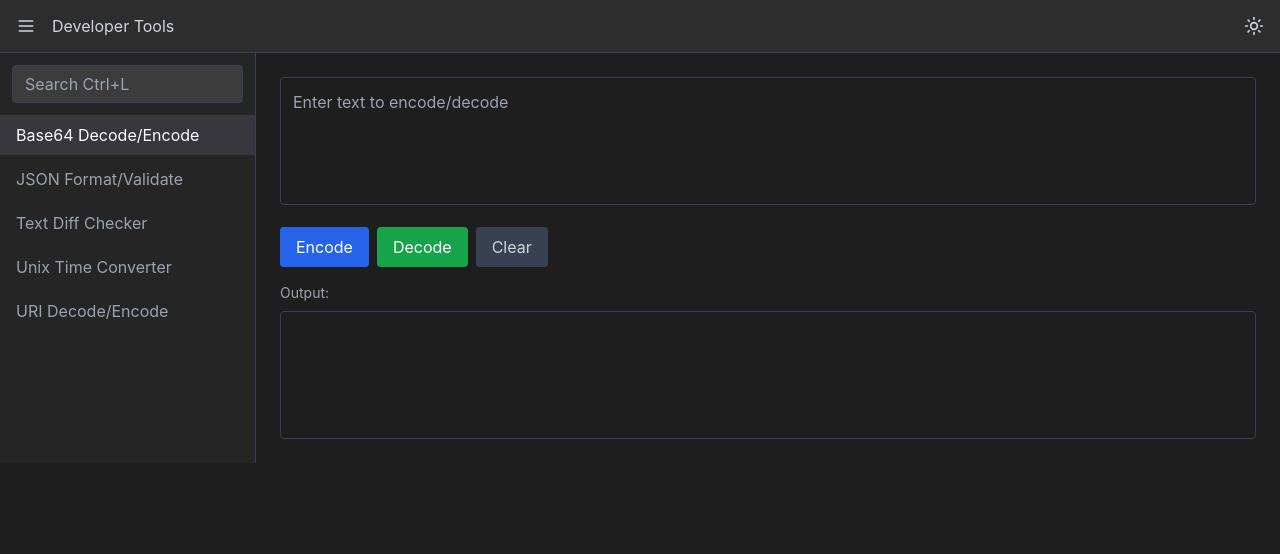
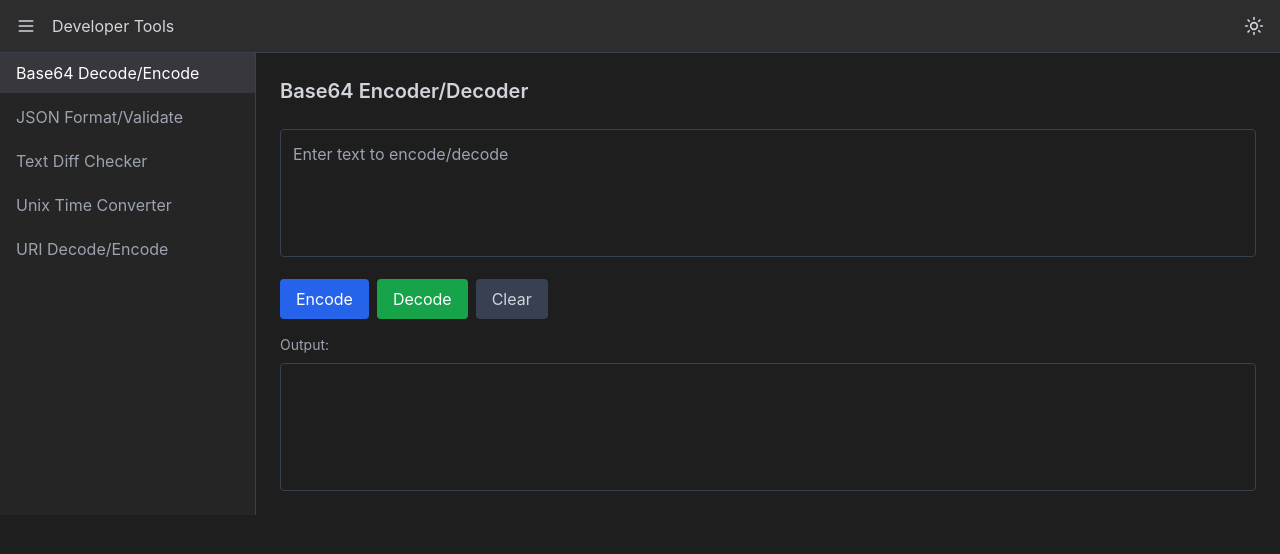
Before and after one commit to andreaiacono/dev-toolbox, a React (Create React App) app: page / in a window 1280 px wide. Shown: the top 554 px of the page. Built offline with nearby package versions, Linux system fonts and the light colour scheme.

Commit message:
minor UI fixes

```diff
--- a/src/App.jsx
+++ b/src/App.jsx
@@ -48,13 +48,6 @@ const App = () => {
           {/* Sidebar */}
           {isSidebarOpen && (
             <div className="w-64 bg-gray-50 dark:bg-[#252526] border-r border-gray-200 dark:border-gray-700 transition-colors">
-              <div className="p-3">
-                <input
-                  type="text"
-                  placeholder="Search Ctrl+L"
-                  className="w-full bg-gray-100 dark:bg-[#3c3c3c] text-gray-900 dark:text-gray-300 px-3 py-1.5 rounded border border-gray-300 dark:border-gray-700 focus:outline-none focus:border-blue-500 focus:ring-1 focus:ring-blue-500 transition-colors"
-                />
-              </div>
               <nav className="space-y-1">
                 {tools.map(tool => (
                   <button
--- a/src/components/Sidebar.jsx
+++ b/src/components/Sidebar.jsx
@@ -3,13 +3,6 @@ import React from 'react';
 const Sidebar = ({ tools, selectedTool, onSelectTool }) => {
   return (
     <div className="w-64 bg-gray-800 p-4 border-r border-gray-700">
-      <div className="mb-4">
-        <input
-          type="text"
-          placeholder="Search Ctrl+L"
-          className="w-full bg-gray-900 text-gray-300 p-2 rounded"
-        />
-      </div>
       <nav>
         {tools.map(tool => (
           <button
--- a/src/tools/Base64Tool.jsx
+++ b/src/tools/Base64Tool.jsx
@@ -49,6 +49,7 @@ const Base64Tool = () => {
   };
 
   return (
+    <ToolLayout title="Base64 Encoder/Decoder">
       <div className="space-y-6">
         <div className="space-y-4">
           <div>
@@ -96,6 +97,7 @@ const Base64Tool = () => {
           </div>
         </div>
       </div>
+    </ToolLayout>
   );
 };
 
```
Lines whose indentation alone changed are shown as unchanged.
